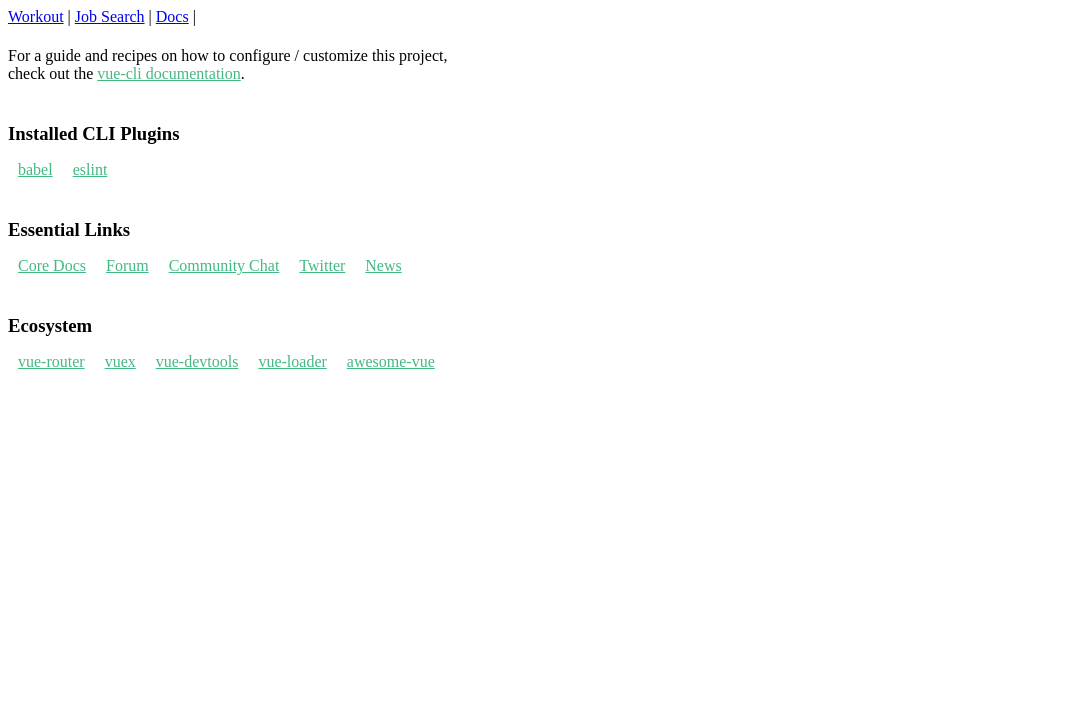
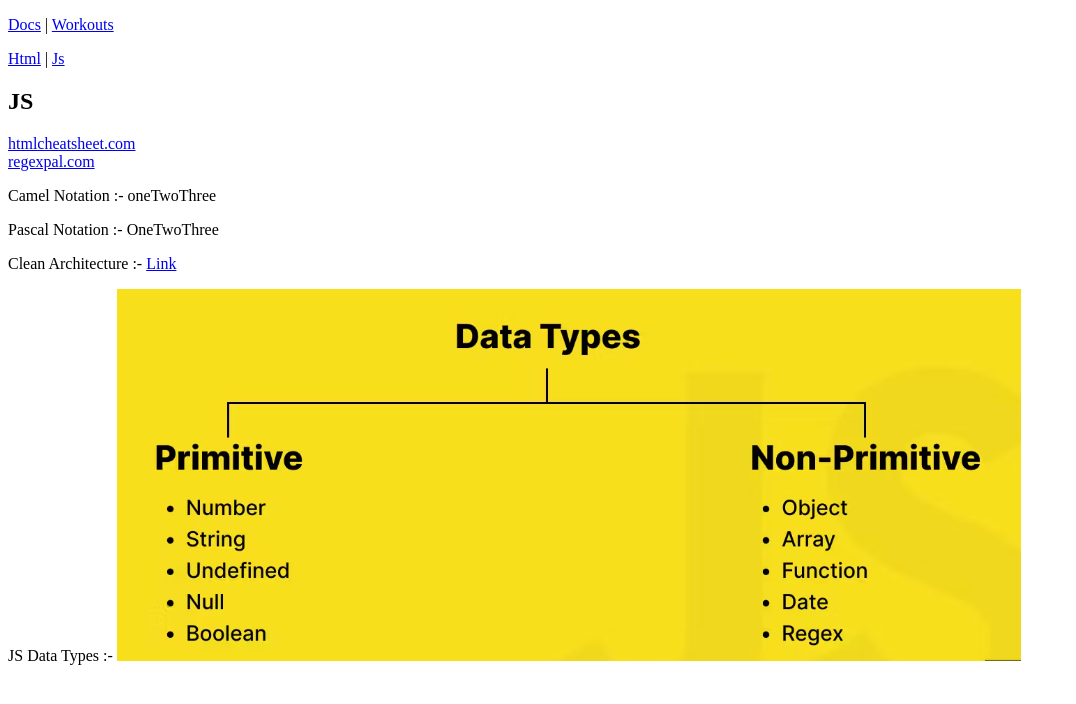
Before and after one commit to akhiljohnson2000/navi, a Vue app: page /docs/js in a window 1280 px wide. Shown: the top 704 px of the page, without its empty margins (0-1076 px from the left). Built offline with nearby package versions, Linux system fonts and the light colour scheme.

Commit message:
Added vue-router

```diff
--- a/package.json
+++ b/package.json
@@ -9,7 +9,8 @@
   },
   "dependencies": {
     "core-js": "^3.8.3",
-    "vue": "^3.2.13"
+    "vue": "^3.2.13",
+    "vue-router": "^4.5.0"
   },
   "devDependencies": {
     "@babel/core": "^7.12.16",
--- a/src/App.vue
+++ b/src/App.vue
@@ -1,34 +1,21 @@
-<script setup>
-import { ref, computed } from 'vue'
+<script>
+// const routes = {
+//   '/': HelloWorld,
+//   '/workout' : WorkoutComponent,
+//   '/docs': CodingDocs
+// }
 
-import HelloWorld from './components/HelloWorld.vue';
-import CodingDocs from './components/CodingDocs.vue';
-import NotFound from './components/NotFound.vue';
-import WorkoutComponent from './components/WorkoutComponent.vue';
-
-
-const routes = {
-  '/': HelloWorld,
-  '/workout' : WorkoutComponent,
-  '/docs': CodingDocs
-}
-
-const currentPath = ref(window.location.hash)
-
-window.addEventListener('hashchange', () => {
-  currentPath.value = window.location.hash
-})
-
-const currentView = computed(() => {
-  return routes[currentPath.value.slice(1) || '/'] || NotFound
-})
+export default {
+  name: "App",
+};
 </script>
 
 <template>
-  <!-- <a href="#/">Home</a> | -->
-  <a href="#/workout">Workout</a> |
-  <a href="#/jobsearch">Job Search</a> |
-  <a href="#/docs">Docs</a> |
-  <!-- <a href="#/non-existent-path">Broken Link</a> -->
-  <component :is="currentView" />
+  <p>
+    <router-link to="/docs">Docs</router-link> |
+    <router-link to="/workout">Workouts</router-link>
+
+    <br />
+  </p>
+  <router-view></router-view>
 </template>
--- a/src/components/CodingDocs.vue
+++ b/src/components/CodingDocs.vue
@@ -1,19 +1,14 @@
 <template>
-  <h2>JS</h2>
-
-  <a href="https://htmlcheatsheet.com/">htmlcheatsheet.com</a> <br>
-  <a href=" https://www.regexpal.com/">regexpal.com</a>
-
-  <br>
-  <p>Camel Notation :- oneTwoThree</p>
-  <p>Pascal Notation :- OneTwoThree</p>
-  <p>Clean Architecture :- <a href="https://www.techtarget.com/whatis/definition/clean-architecture">Link</a> </p>
-  <p>JS Data Types :- <img src="../assets/js_data_types.png"></p>
+  <p>
+    <router-link to="/docs/html">Html</router-link> |
+    <router-link to="/docs/js">Js</router-link>
+    <br />
+  </p>
+  <router-view></router-view>
 </template>
 
-
 <script>
-export default {
-  html_content: '<span>Akhil</span>',
-}
+  export default {
+    name: "CodingDocs",
+  };
 </script>
--- /dev/null
+++ b/src/components/coding_docs/HtmlNotes.vue
@@ -0,0 +1,3 @@
+<template>
+    HTML
+</template>
--- /dev/null
+++ b/src/components/coding_docs/JsNotes.vue
@@ -0,0 +1,12 @@
+<template>
+  <h2>JS</h2>
+
+  <a href="https://htmlcheatsheet.com/">htmlcheatsheet.com</a> <br>
+  <a href=" https://www.regexpal.com/">regexpal.com</a>
+
+  <br>
+  <p>Camel Notation :- oneTwoThree</p>
+  <p>Pascal Notation :- OneTwoThree</p>
+  <p>Clean Architecture :- <a href="https://www.techtarget.com/whatis/definition/clean-architecture">Link</a> </p>
+  <p>JS Data Types :- <img src="../../assets/js_data_types.png"></p>
+</template>
--- a/src/main.js
+++ b/src/main.js
@@ -1,4 +1,6 @@
 import { createApp } from 'vue'
 import App from './App.vue'
+import { AppRouter } from './router/router'
 
-createApp(App).mount('#app')
+const app = createApp(App).use(AppRouter)
+app.mount('#app')
--- /dev/null
+++ b/src/router/router.js
@@ -0,0 +1,23 @@
+import { createRouter, createWebHistory } from 'vue-router'
+import CodingDocs from '@/components/CodingDocs.vue'
+import HtmlNotes from '@/components/coding_docs/HtmlNotes.vue'
+import JsNotes from '@/components/coding_docs/JsNotes.vue'
+import WorkoutComponent from '@/components/WorkoutComponent.vue'
+
+export const AppRouter = createRouter({
+  history: createWebHistory(),
+  routes: [
+    {
+        path: '/workout',
+        component: WorkoutComponent,
+      },
+    {
+      path: '/docs/',
+      component: CodingDocs,
+      children: [
+        { path: 'html', component: HtmlNotes },
+        { path: 'js', component: JsNotes }
+      ],
+    },
+  ],
+})
```
Also changed, not shown: 1 other file (tests, documents, lock files or other folders).
